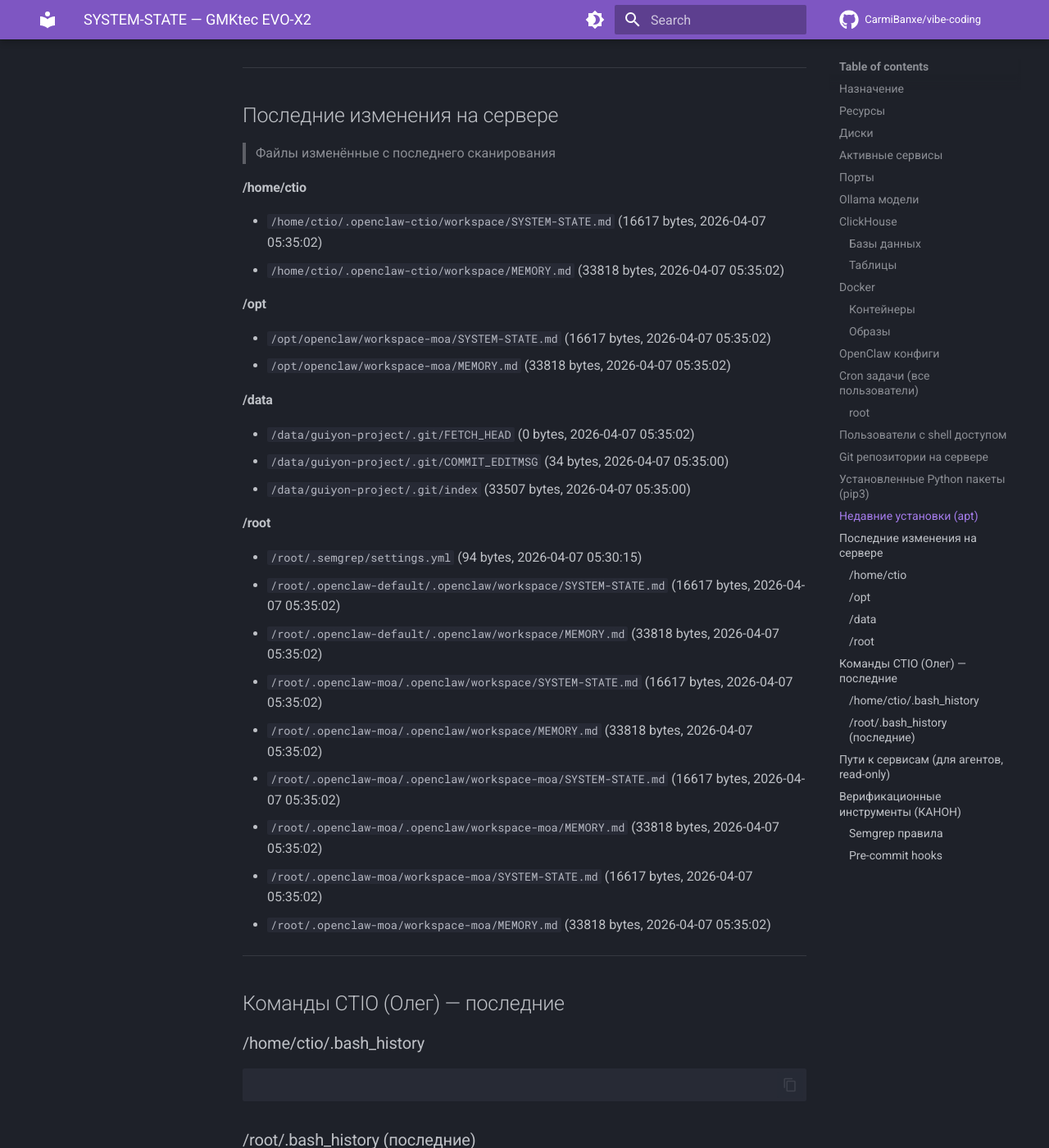
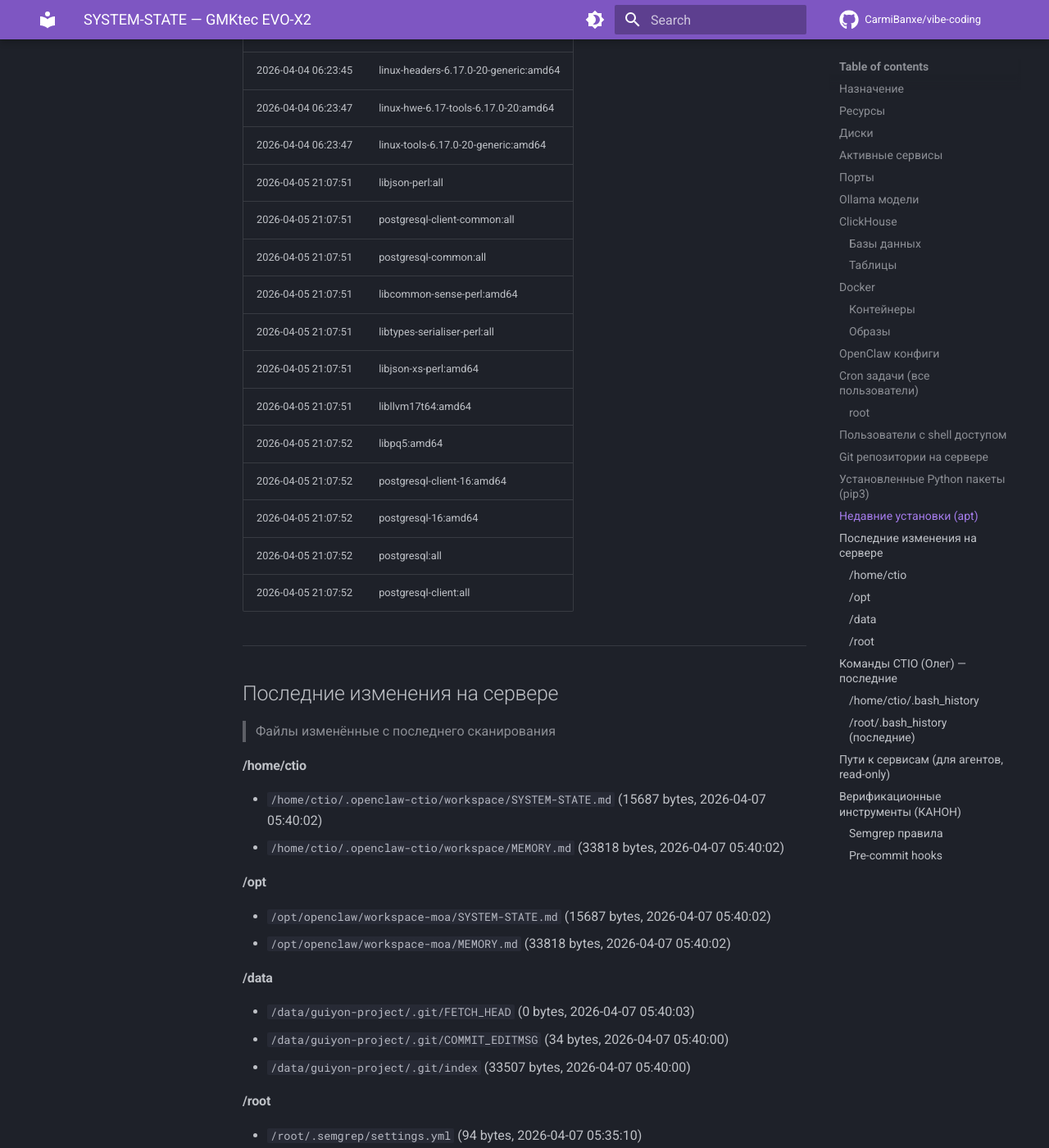
Before and after one commit to CarmiBanxe/vibe-coding, an MkDocs documentation site: the page built from docs/SYSTEM-STATE.md, in a window 1280 px wide and 1400 px high, scrolled down 13136 px. Shown: the whole window at 82% size. Built offline with MkDocs 1.6.1 and Material for MkDocs 9.7.7, drawn with Linux system fonts in a browser that asks for light colours; comment, search, counter and statistics services are not loaded; some of the changed text lies outside the part shown.

Commit message:
auto: SYSTEM-STATE v2 update (2026-04-07 05:40 CEST)

```diff
--- a/docs/SYSTEM-STATE.md
+++ b/docs/SYSTEM-STATE.md
@@ -1,6 +1,6 @@
 # SYSTEM-STATE — GMKtec EVO-X2
 > Автоматически обновляется каждые 5 минут
-> Последнее сканирование: 2026-04-07 05:35 CEST
+> Последнее сканирование: 2026-04-07 05:40 CEST
 > Источник: ctio-watcher.sh v2 (cron)
 
 ## Назначение
@@ -368,28 +379,28 @@ xrdp-sesman.service running
 
 
 #### /home/ctio
-- `/home/ctio/.openclaw-ctio/workspace/SYSTEM-STATE.md` (16617 bytes, 2026-04-07 05:35:02)
-- `/home/ctio/.openclaw-ctio/workspace/MEMORY.md` (33818 bytes, 2026-04-07 05:35:02)
+- `/home/ctio/.openclaw-ctio/workspace/SYSTEM-STATE.md` (15687 bytes, 2026-04-07 05:40:02)
+- `/home/ctio/.openclaw-ctio/workspace/MEMORY.md` (33818 bytes, 2026-04-07 05:40:02)
 
 #### /opt
-- `/opt/openclaw/workspace-moa/SYSTEM-STATE.md` (16617 bytes, 2026-04-07 05:35:02)
-- `/opt/openclaw/workspace-moa/MEMORY.md` (33818 bytes, 2026-04-07 05:35:02)
+- `/opt/openclaw/workspace-moa/SYSTEM-STATE.md` (15687 bytes, 2026-04-07 05:40:02)
+- `/opt/openclaw/workspace-moa/MEMORY.md` (33818 bytes, 2026-04-07 05:40:02)
 
 #### /data
-- `/data/guiyon-project/.git/FETCH_HEAD` (0 bytes, 2026-04-07 05:35:02)
-- `/data/guiyon-project/.git/COMMIT_EDITMSG` (34 bytes, 2026-04-07 05:35:00)
-- `/data/guiyon-project/.git/index` (33507 bytes, 2026-04-07 05:35:00)
+- `/data/guiyon-project/.git/FETCH_HEAD` (0 bytes, 2026-04-07 05:40:03)
+- `/data/guiyon-project/.git/COMMIT_EDITMSG` (34 bytes, 2026-04-07 05:40:00)
+- `/data/guiyon-project/.git/index` (33507 bytes, 2026-04-07 05:40:00)
 
 #### /root
-- `/root/.semgrep/settings.yml` (94 bytes, 2026-04-07 05:30:15)
-- `/root/.openclaw-default/.openclaw/workspace/SYSTEM-STATE.md` (16617 bytes, 2026-04-07 05:35:02)
-- `/root/.openclaw-default/.openclaw/workspace/MEMORY.md` (33818 bytes, 2026-04-07 05:35:02)
-- `/root/.openclaw-moa/.openclaw/workspace/SYSTEM-STATE.md` (16617 bytes, 2026-04-07 05:35:02)
-- `/root/.openclaw-moa/.openclaw/workspace/MEMORY.md` (33818 bytes, 2026-04-07 05:35:02)
-- `/root/.openclaw-moa/.openclaw/workspace-moa/SYSTEM-STATE.md` (16617 bytes, 2026-04-07 05:35:02)
-- `/root/.openclaw-moa/.openclaw/workspace-moa/MEMORY.md` (33818 bytes, 2026-04-07 05:35:02)
-- `/root/.openclaw-moa/workspace-moa/SYSTEM-STATE.md` (16617 bytes, 2026-04-07 05:35:02)
-- `/root/.openclaw-moa/workspace-moa/MEMORY.md` (33818 bytes, 2026-04-07 05:35:02)
+- `/root/.semgrep/settings.yml` (94 bytes, 2026-04-07 05:35:10)
+- `/root/.openclaw-default/.openclaw/workspace/SYSTEM-STATE.md` (15687 bytes, 2026-04-07 05:40:02)
+- `/root/.openclaw-default/.openclaw/workspace/MEMORY.md` (33818 bytes, 2026-04-07 05:40:02)
+- `/root/.openclaw-moa/.openclaw/workspace/SYSTEM-STATE.md` (15687 bytes, 2026-04-07 05:40:02)
+- `/root/.openclaw-moa/.openclaw/workspace/MEMORY.md` (33818 bytes, 2026-04-07 05:40:02)
+- `/root/.openclaw-moa/.openclaw/workspace-moa/SYSTEM-STATE.md` (15687 bytes, 2026-04-07 05:40:02)
+- `/root/.openclaw-moa/.openclaw/workspace-moa/MEMORY.md` (33818 bytes, 2026-04-07 05:40:02)
+- `/root/.openclaw-moa/workspace-moa/SYSTEM-STATE.md` (15687 bytes, 2026-04-07 05:40:02)
+- `/root/.openclaw-moa/workspace-moa/MEMORY.md` (33818 bytes, 2026-04-07 05:40:02)
 
 ---
 
```
Also changed, not shown: other parts of docs/SYSTEM-STATE.md (+15 -4 lines).
